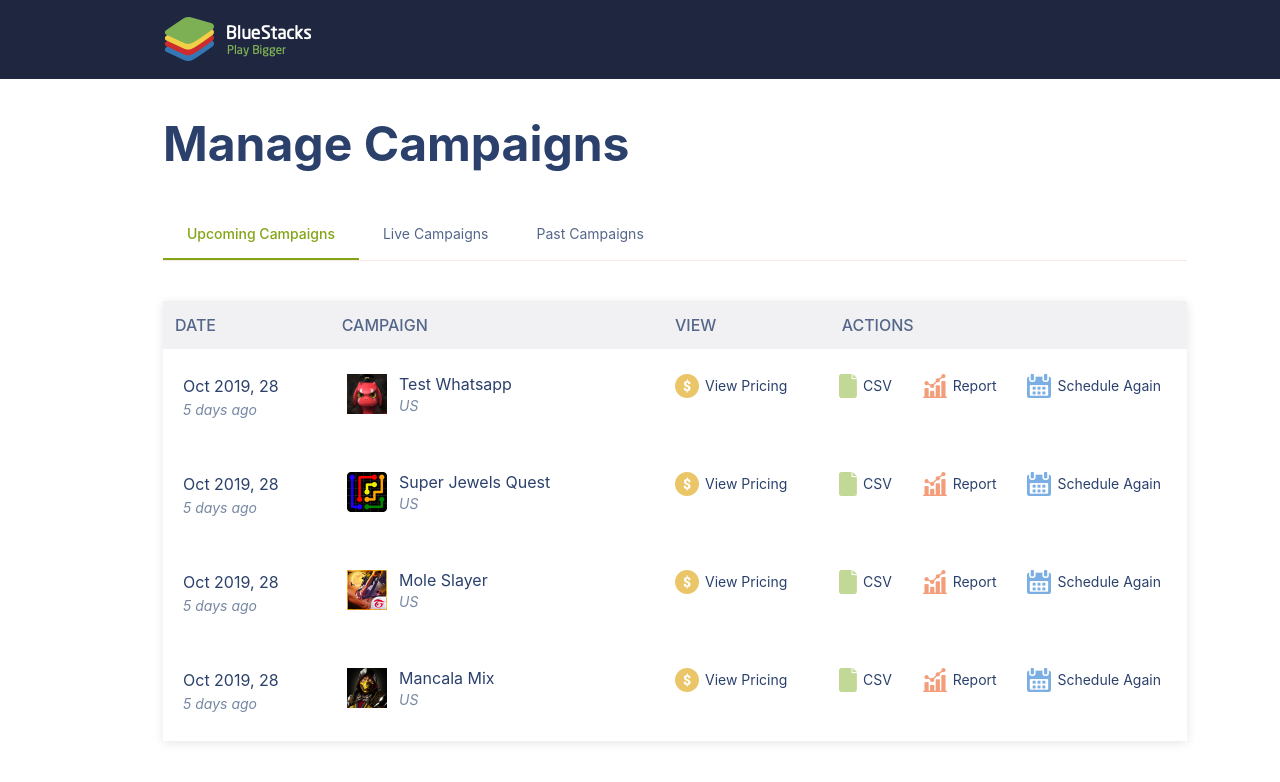
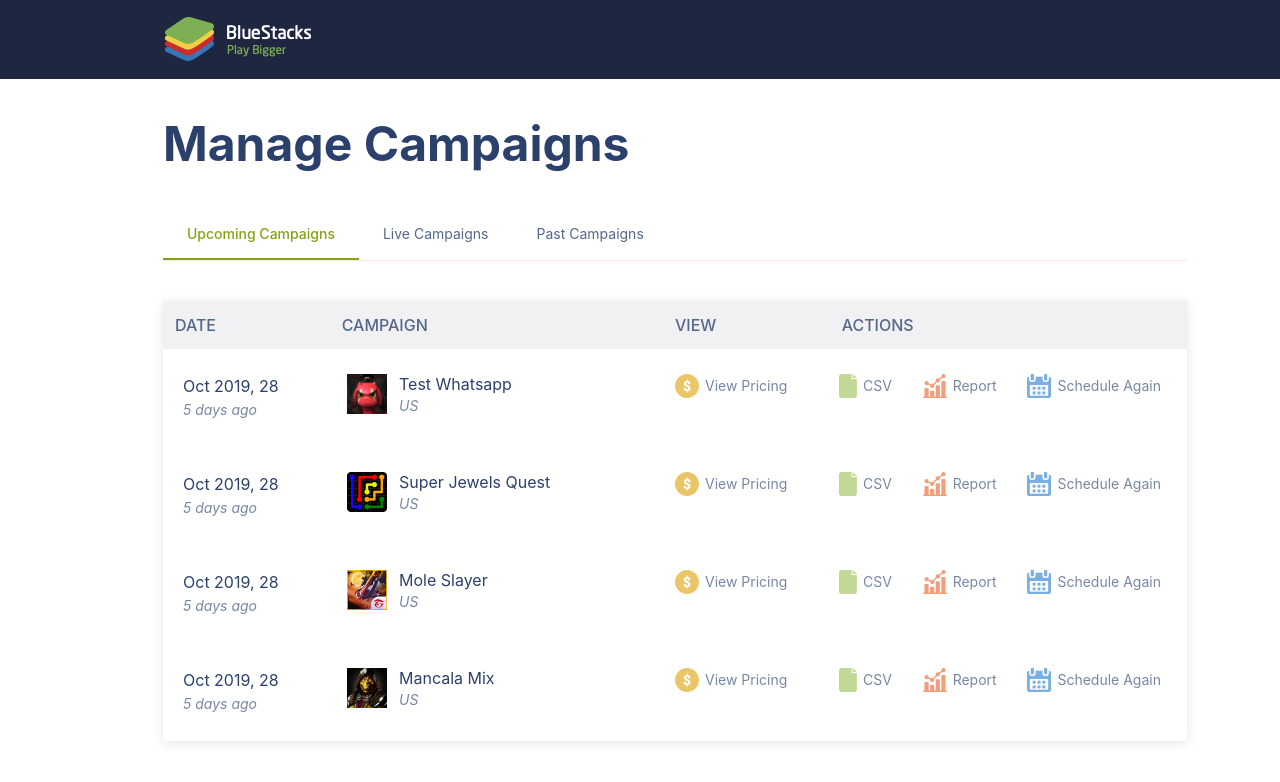
Before and after one commit to yoshi2095/BlueStacksTask, a React (Create React App) app: page / in a window 1280 px wide. Shown: the top 782 px of the page. Built offline with nearby package versions, Linux system fonts and the light colour scheme.

Commit message:
pricing text color changed

```diff
--- a/src/components/CampaignItem/style.css
+++ b/src/components/CampaignItem/style.css
@@ -52,6 +52,7 @@
 .pricing-text {
   padding: 0 6px;
   font-size: 14px;
+  color: #7788a3;
 }
 
 .item-actions {
```
